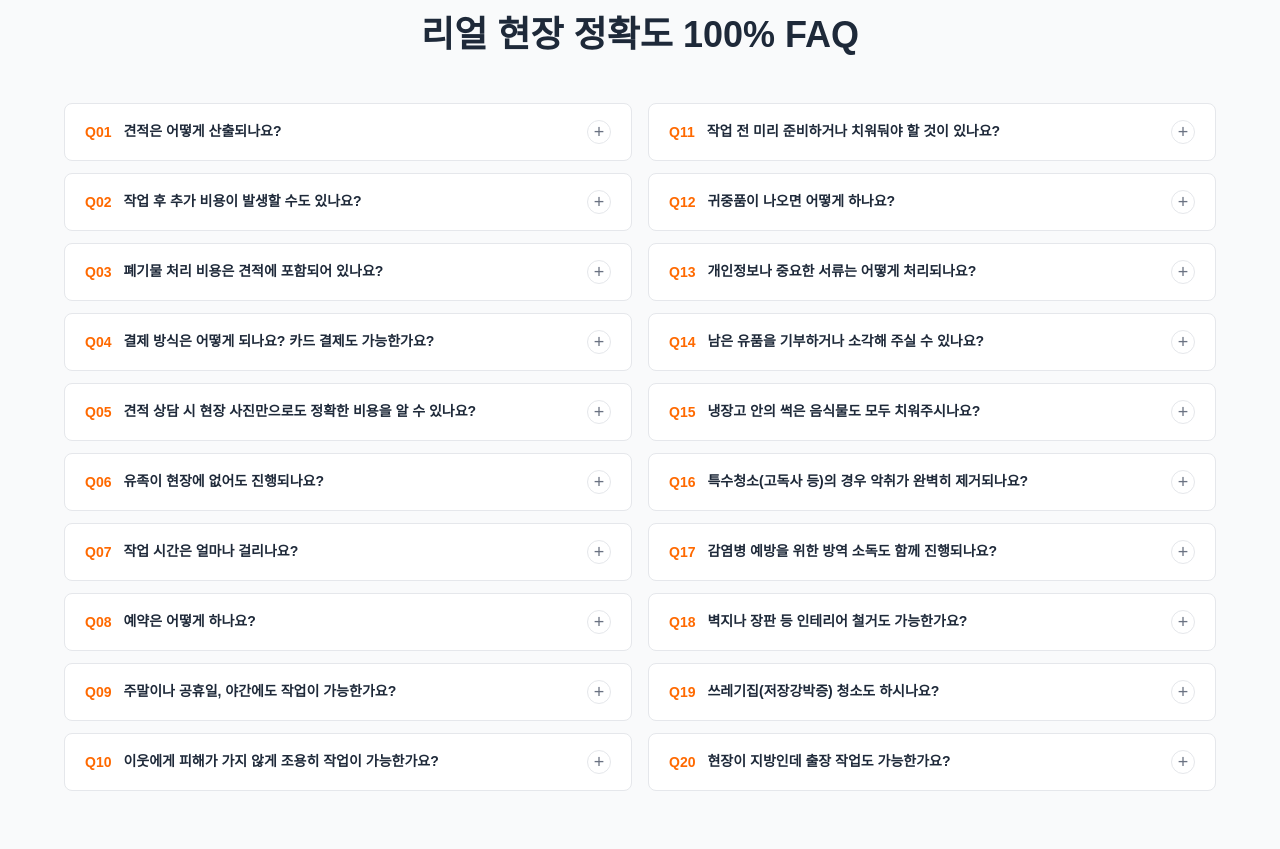
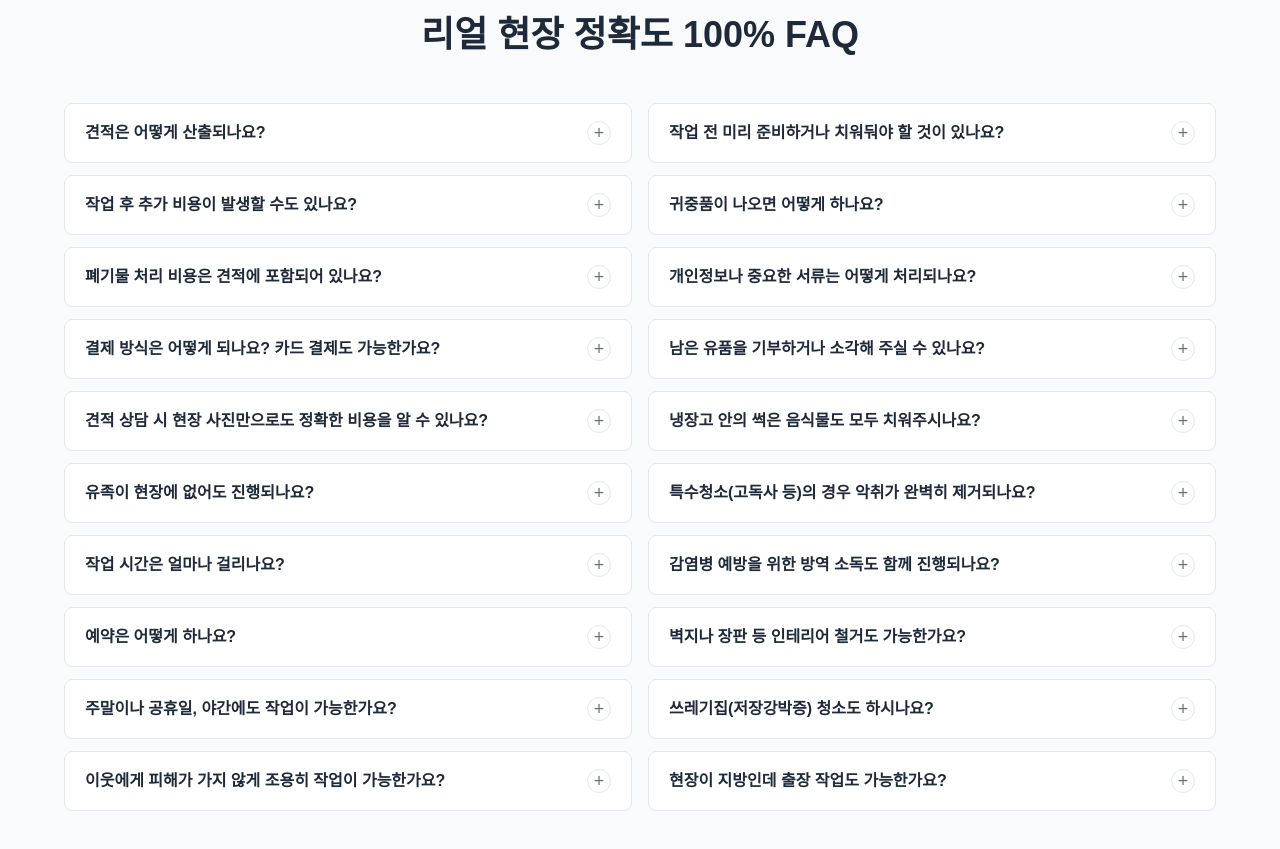
Before and after one commit to kimchangguen/angel, a Next.js app: page / in a window 1280 px wide. Shown: the part 4940-5789 px from the top of the page. Built offline with nearby package versions, Linux system fonts and the light colour scheme.

Commit message:
fix: FAQ Q번호 제거, 질문·답변 폰트 크기·진하기 개선

```diff
--- a/src/components/FAQSection.tsx
+++ b/src/components/FAQSection.tsx
@@ -25,7 +25,7 @@ const faqList = [
   { question: "현장이 지방인데 출장 작업도 가능한가요?", answer: "유진천사620은 전국 네트워크망을 구축하고 있어 지역에 상관없이 동일한 퀄리티의 프리미엄 서비스를 제공해 드립니다. (단, 거리에 따라 소정의 출장비가 발생할 수 있으며, 상담 시 안내해 드립니다.)" },
 ];
 
-function AccordionItem({ question, answer, globalIndex }: { question: string; answer: string; globalIndex: number }) {
+function AccordionItem({ question, answer }: { question: string; answer: string }) {
   const [open, setOpen] = useState(false);
 
   return (
@@ -34,13 +34,8 @@ function AccordionItem({ question, answer, globalIndex }: { question: string; an
         onClick={() => setOpen((v) => !v)}
         className="w-full flex items-center justify-between gap-4 px-5 py-4 text-left hover:bg-gray-50 transition-colors duration-150"
       >
-        <span className="flex items-start gap-3">
-          <span className="flex-none text-orange-500 font-bold text-sm mt-0.5">
-            Q{String(globalIndex + 1).padStart(2, "0")}
-          </span>
-          <span className="font-semibold text-gray-800 text-sm leading-relaxed" style={{ wordBreak: "keep-all" }}>
-            {question}
-          </span>
+        <span className="font-semibold text-gray-800 text-base leading-relaxed" style={{ wordBreak: "keep-all" }}>
+          {question}
         </span>
         <span className="flex-none w-6 h-6 flex items-center justify-center rounded-full border border-gray-200 text-gray-500 text-lg leading-none font-light">
           {open ? "−" : "+"}
@@ -52,9 +47,8 @@ function AccordionItem({ question, answer, globalIndex }: { question: string; an
         className="overflow-hidden transition-all duration-300 ease-in-out"
         style={{ maxHeight: open ? "400px" : "0px" }}
       >
-        <div className="px-5 pb-4 pt-1 flex gap-3">
-          <span className="flex-none text-orange-300 font-bold text-sm mt-0.5">A</span>
-          <p className="text-gray-500 text-sm leading-relaxed" style={{ wordBreak: "keep-all" }}>
+        <div className="px-5 pb-4 pt-1">
+          <p className="text-gray-700 text-base leading-relaxed" style={{ wordBreak: "keep-all" }}>
             {answer}
           </p>
         </div>
@@ -86,14 +80,14 @@ export default function FAQSection() {
           {/* 왼쪽 컬럼 */}
           <div className="flex flex-col gap-3">
             {leftCol.map((item, i) => (
-              <AccordionItem key={i} globalIndex={i} question={item.question} answer={item.answer} />
+              <AccordionItem key={i} question={item.question} answer={item.answer} />
             ))}
           </div>
 
           {/* 오른쪽 컬럼 */}
           <div className="flex flex-col gap-3">
             {rightCol.map((item, i) => (
-              <AccordionItem key={i + 10} globalIndex={i + 10} question={item.question} answer={item.answer} />
+              <AccordionItem key={i + 10} question={item.question} answer={item.answer} />
             ))}
           </div>
         </div>
```
